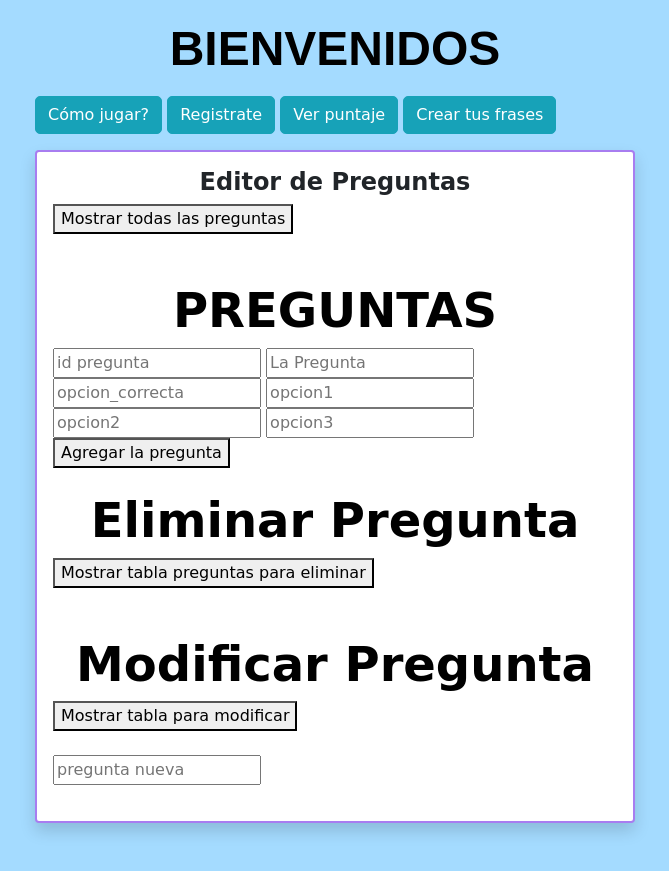
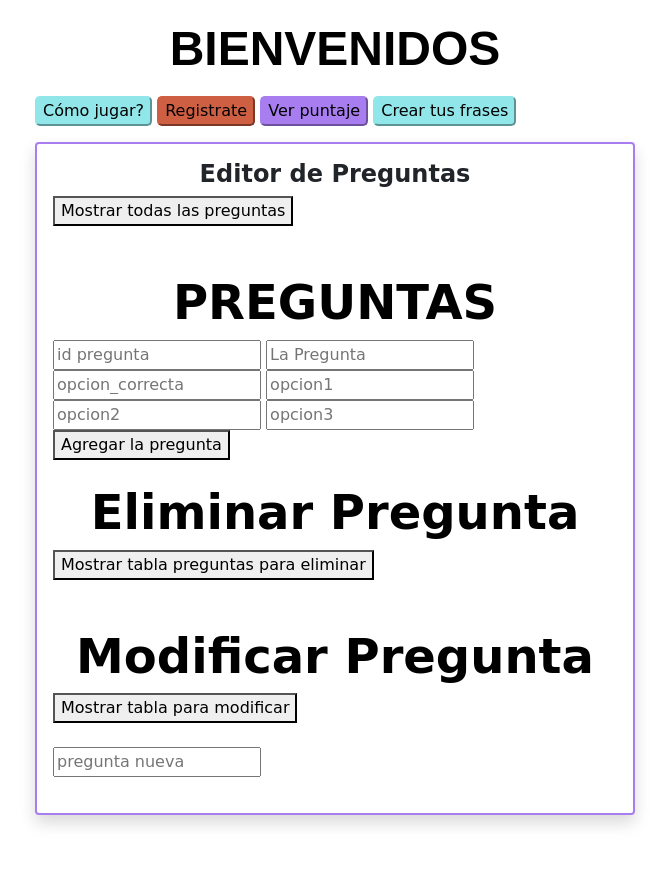
Before and after one commit to PioIX/2024---TPIN-1---G11, a plain HTML site: page frontend/index.html in a window 1280 px wide. Both pictures are taken after a click on the button "Registrar". Shown: the whole page, without its empty margins (305-974 px from the left). Drawn offline with nearby package versions, Linux system fonts and the light colour scheme; a web font is replaced by a local one.

Commit message:
BOTENESS

```diff
--- a/frontend/dom.js
+++ b/frontend/dom.js
@@ -17,7 +17,13 @@ function changeScreen() {
         notepad.style.display = "";
         login.style.display = "none";
         titulo.style.display = "none";
+
     }
+const colors = ["white"]; // Colores de fondo alternativos
+const currentColor = document.body.style.backgroundColor;
+const nextColor = colors.find(color => color !== currentColor) || colors[0]; // Alternar entre los colores
+
+document.body.style.backgroundColor = nextColor
 }
 function getPreguntaContent() {
     return document.getElementById("content").value;
--- a/frontend/index.html
+++ b/frontend/index.html
@@ -38,16 +38,16 @@
             <div>
                 <h1>BIENVENIDOS</h1>
                 <div class="form-group">
-                        <button class="form-check-control btn btn-info" onclick="agregarPreguntaBoton()">Cómo jugar?</button>
+                        <button id="comoJugar" class="buttonJugar" onclick="agregarPreguntaBoton()">Cómo jugar?</button>
                 </div>
                 <div class="form-group">
-                    <button class="form-check-control btn btn-info" onclick="agregarPreguntaBoton()">Registrate</button>
+                    <button id="registrate" class= "buttonRegistrar" onclick="agregarPreguntaBoton()">Registrate</button>
                 </div>
                 <div class="form-group">
-                        <button class="form-check-control btn btn-info" onclick="agregarPreguntaBoton()">Ver puntaje</button>
+                        <button id="verPuntaje" class="buttonPuntaje" onclick="agregarPreguntaBoton()">Ver puntaje</button>
                     </div>
                 <div class="form-group">
-                        <button class="form-check-control btn btn-info" onclick="agregarPreguntaBoton()">Crear tus frases</button>
+                        <button id="crearTusFrases" class="buttonFrases" onclick="agregarPreguntaBoton()">Crear tus frases</button>
                     </div>
                 </div>
           <div class="shadow p-3 mb-5 bg-white rounded">
--- a/frontend/styles/style.css
+++ b/frontend/styles/style.css
@@ -115,15 +115,6 @@ h2 {
     margin-top: 10px;
 }
 
-#notepad .btn-info {
-    background-color: #17a2b8;
-    border-color: #17a2b8;
-}
-
-#notepad .btn-info:hover {
-    background-color: #138496;
-    border-color: #117a8b;
-}
 
 #allpreguntas {
     margin-top: 20px;
@@ -158,7 +149,28 @@ h2 {
     display: inline-block;
     padding: 0em;
     align-items: center;
+    text-align: center;
   }
 #notepad .form-group button {
     border-radius: 5px;
-    margin-top: 10px;}
+    margin-top: 10px;
+    text-align: center;
+    align-items: center;
+}
+
+.buttonJugar {
+    background-color: #91e6e9;
+    border-color: #91e6e9;
+}
+.buttonRegistrar {
+    background-color: #cf5f43;
+    border-color: #cf5f43;
+}
+.buttonPuntaje {
+    background-color: #a87df0;
+    border-color: #a87df0;
+}
+.buttonFrases {
+    background-color: #91e6e9;
+    border-color: #91e6e9;
+}
```
